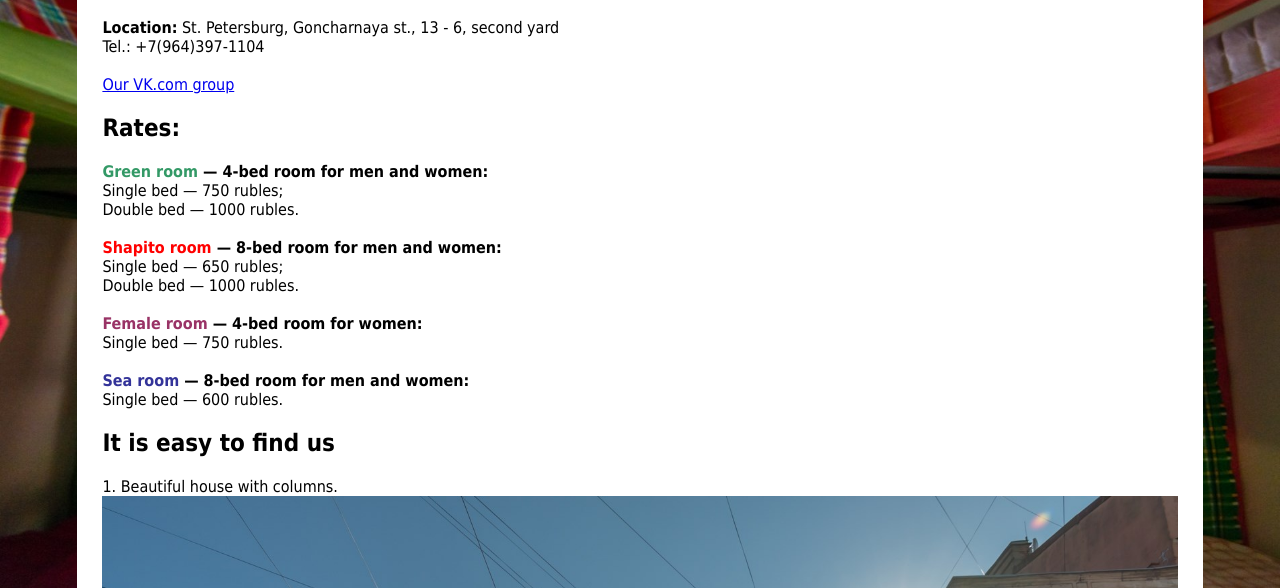
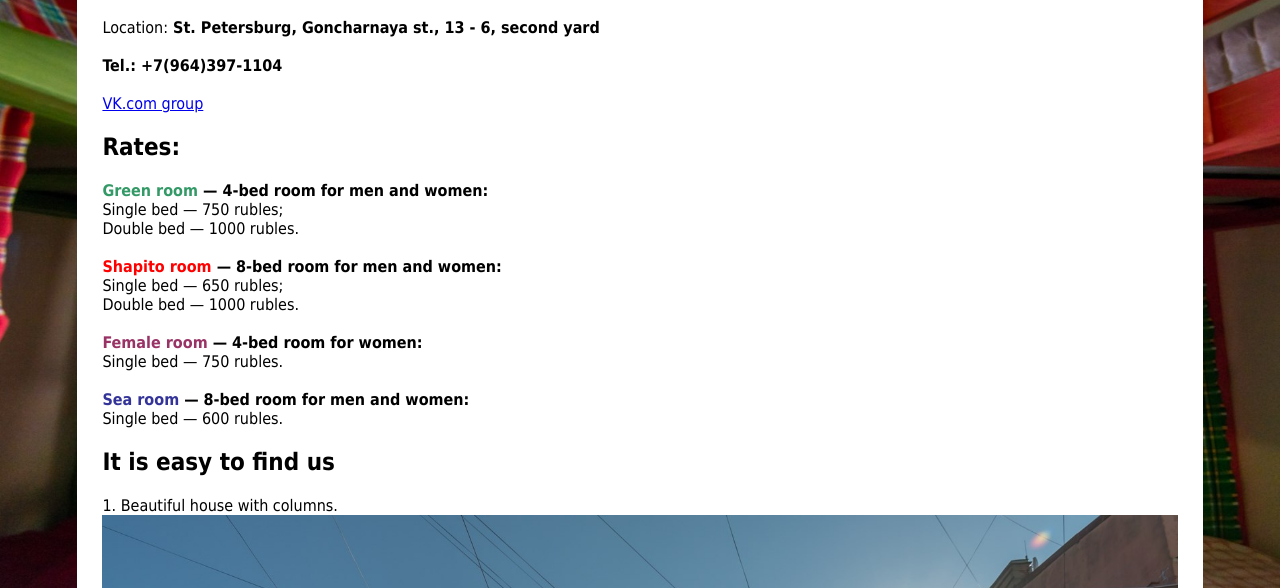
Before and after one commit to chillout-hostel/chillout-hostel.github.io, a plain HTML site: page index.html in a window 1280 px wide. Shown: the part 212-800 px from the top of the page. Drawn offline with Linux system fonts and the light colour scheme.

Commit message:
minor changes

```diff
--- a/index.html
+++ b/index.html
@@ -60,9 +60,9 @@ text-decoration: underline;
 <h1 align="center">CHILLOUT HOSTEL</h1>
 
 
-<p><b>Location:</b> St. Petersburg, Goncharnaya st., 13 - 6, second yard<br/>
-Tel.: +7(964)397-1104<br/><br/>
-<a href="https://vk.com/chillout_dom_13">Our VK.com group</a></p>
+<p>Location:<b> St. Petersburg, Goncharnaya st., 13 - 6, second yard<br/><br/>
+Tel.: +7(964)397-1104</b><br/><br/>
+<a href="https://vk.com/chillout_dom_13">VK.com group</a></p>
 
 <h2>Rates:</h2>
 <p><b><span style="color: #339966;">Green room</span> &#8212; 4-bed room for men and women:</b><br/>
```
